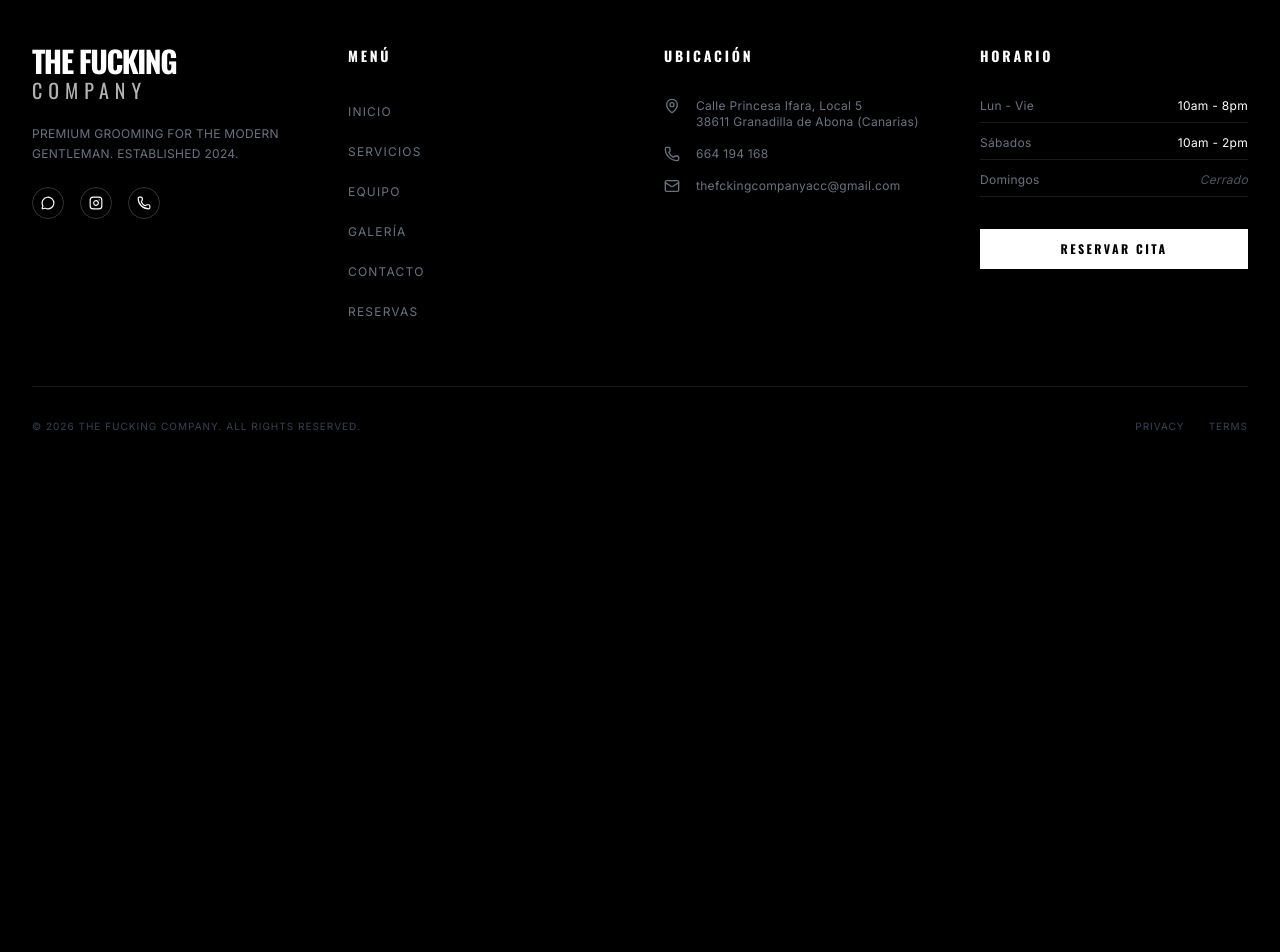
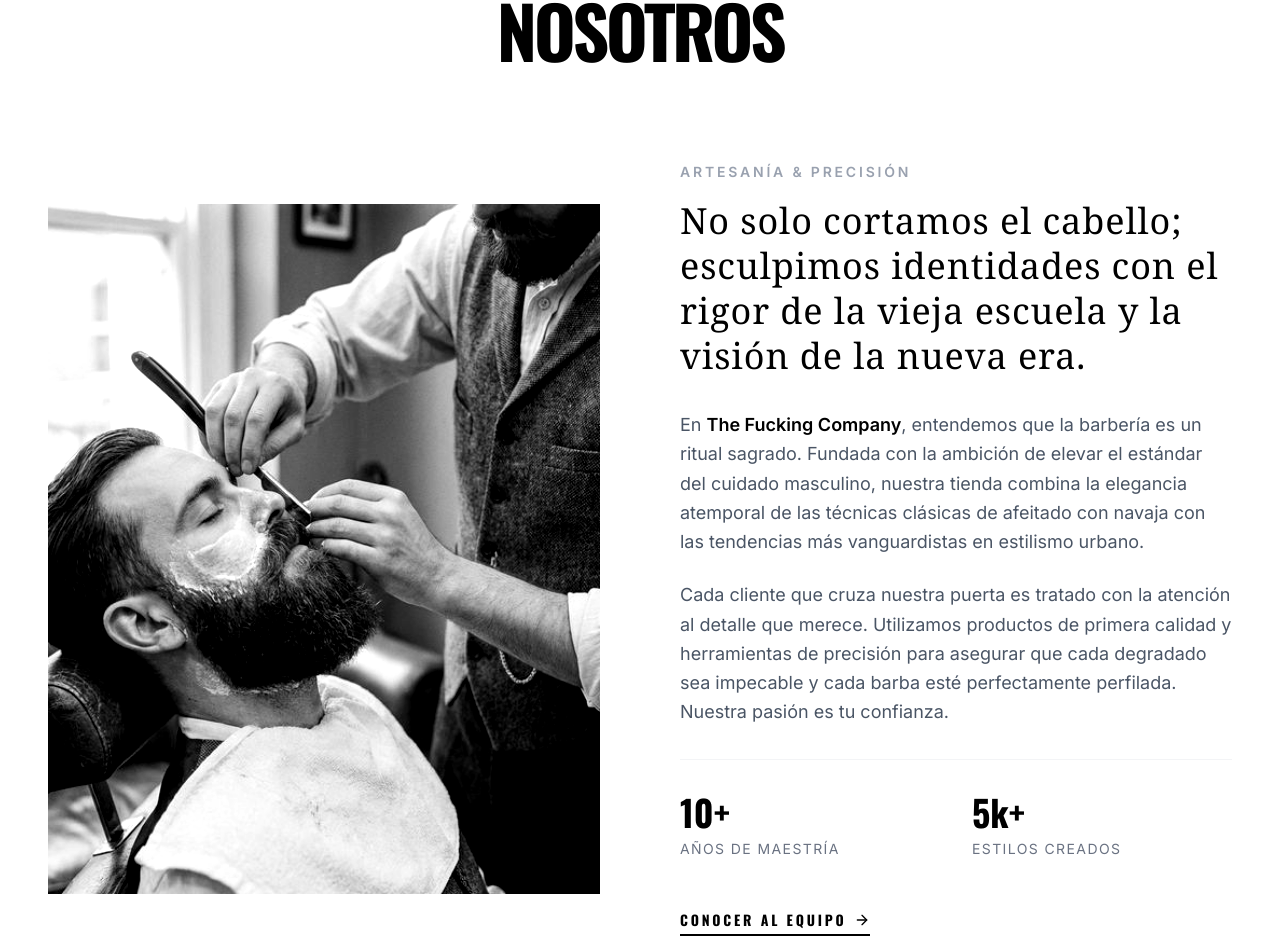
Before and after one commit to thefckingcompany/tfc-web, a React (Vite) app: page /nosotros in a window 1280 px wide. Shown: the part 326-1278 px from the top of the page. Before the commit the page ends 800 px from the top, so only its background shows below. Built offline with nearby package versions, Linux system fonts and the light colour scheme.

Commit message:
Add NOSOTROS section to home page and navigation

```diff
--- a/src/App.tsx
+++ b/src/App.tsx
@@ -2,6 +2,7 @@ import { BrowserRouter as Router, Routes, Route } from 'react-router-dom';
 import { MainLayout } from './components/layout/MainLayout';
 import ScrollToTop from './components/layout/ScrollToTop';
 import Home from './pages/Home';
+import About from './pages/About';
 import Services from './pages/Services';
 import Booking from './pages/Booking';
 import Team from './pages/Team';
@@ -16,6 +17,7 @@ function App() {
       <MainLayout>
         <Routes>
           <Route path="/" element={<Home />} />
+          <Route path="/nosotros" element={<About />} />
           <Route path="/servicios" element={<Services />} />
           <Route path="/reservar" element={<Booking />} />
           <Route path="/equipo" element={<Team />} />
--- /dev/null
+++ b/src/components/home/AboutSection.tsx
@@ -0,0 +1,91 @@
+
+import { ArrowRight } from 'lucide-react';
+import { Link } from 'react-router-dom';
+
+export const AboutSection = () => {
+    return (
+        <section className="py-24 bg-white text-black overflow-hidden">
+            <div className="max-w-7xl mx-auto px-6 sm:px-8 lg:px-12">
+
+                {/* Header Centered for Mobile, maybe Split for Desktop?
+                   The user image shows "NOSOTROS" big at the top, centered or part of the layout.
+                   Actually in the image, "Nuestra Historia" and "NOSOTROS" seem to be a main header
+                   ABOVE the split content. Let's follow that.
+                */}
+                <div className="text-center mb-16 md:mb-24 animate-fade-in-up">
+                    <p className="font-script text-3xl md:text-4xl text-gray-500 mb-2">Nuestra Historia</p>
+                    <h2 className="text-5xl md:text-7xl font-oswald font-bold uppercase tracking-tighter text-black">
+                        NOSOTROS
+                    </h2>
+                </div>
+
+                <div className="grid grid-cols-1 lg:grid-cols-2 gap-12 lg:gap-20 items-center">
+
+                    {/* Image Column */}
+                    <div className="relative group animate-fade-in-left">
+                        <div className="aspect-[4/5] overflow-hidden bg-gray-100">
+                            {/* Placeholder image until generation succeeds */}
+                            <img
+                                src="/about-barber.png"
+                                alt="Barbero trabajando"
+                                className="w-full h-full object-cover grayscale contrast-125 transition-transform duration-700 group-hover:scale-105"
+                            />
+                        </div>
+                        {/* Decorative element possibly? */}
+                    </div>
+
+                    {/* Content Column */}
+                    <div className="animate-fade-in-right space-y-8">
+
+                        <div>
+                            <span className="text-xs md:text-sm font-bold tracking-[0.2em] uppercase text-gray-400 mb-4 block">
+                                Artesanía & Precisión
+                            </span>
+                            <h3 className="text-2xl md:text-4xl font-serif text-black leading-tight">
+                                No solo cortamos el cabello; esculpimos identidades con el rigor de la vieja escuela y la visión de la nueva era.
+                            </h3>
+                        </div>
+
+                        <div className="space-y-6 text-gray-600 font-sans leading-relaxed text-base md:text-lg">
+                            <p>
+                                En <strong className="text-black">The Fucking Company</strong>, entendemos que la barbería es un ritual sagrado.
+                                Fundada con la ambición de elevar el estándar del cuidado masculino, nuestra tienda combina la elegancia
+                                atemporal de las técnicas clásicas de afeitado con navaja con las tendencias más vanguardistas en estilismo urbano.
+                            </p>
+                            <p>
+                                Cada cliente que cruza nuestra puerta es tratado con la atención al detalle que merece.
+                                Utilizamos productos de primera calidad y herramientas de precisión para asegurar que cada degradado
+                                sea impecable y cada barba esté perfectamente perfilada. Nuestra pasión es tu confianza.
+                            </p>
+                        </div>
+
+                        {/* Stats */}
+                        <div className="grid grid-cols-2 gap-8 border-t border-gray-100 pt-8 mt-8">
+                            <div>
+                                <span className="block text-3xl md:text-4xl font-oswald font-bold text-black mb-1">10+</span>
+                                <span className="text-xs md:text-sm uppercase tracking-widest text-gray-500">Años de Maestría</span>
+                            </div>
+                            <div>
+                                <span className="block text-3xl md:text-4xl font-oswald font-bold text-black mb-1">5k+</span>
+                                <span className="text-xs md:text-sm uppercase tracking-widest text-gray-500">Estilos Creados</span>
+                            </div>
+                        </div>
+
+                        {/* CTA Button */}
+                        <div className="pt-4">
+                            <Link
+                                to="/equipo"
+                                className="inline-flex items-center gap-2 text-black font-oswald font-bold text-sm uppercase tracking-[0.2em] border-b-2 border-black pb-1 hover:text-gray-600 hover:border-gray-600 transition-colors"
+                            >
+                                Conocer al Equipo
+                                <ArrowRight size={16} />
+                            </Link>
+                        </div>
+
+                    </div>
+
+                </div>
+            </div>
+        </section>
+    );
+};
--- a/src/components/layout/Navbar.tsx
+++ b/src/components/layout/Navbar.tsx
@@ -5,6 +5,7 @@ import { Menu, X, Instagram, MessageCircle, Phone } from 'lucide-react';
 
 const navLinks = [
     { name: 'INICIO', path: '/' },
+    { name: 'NOSOTROS', path: '/nosotros' },
     { name: 'SERVICIOS', path: '/servicios' },
     { name: 'EQUIPO', path: '/equipo' },
     { name: 'GALERÍA', path: '/galeria' },
--- /dev/null
+++ b/src/pages/About.tsx
@@ -0,0 +1,12 @@
+import { AboutSection } from '../components/home/AboutSection';
+
+const About = () => {
+    return (
+        <div className="pt-20 animate-fade-in">
+            {/* Added pt-20 to account for fixed header if any, or just spacing */}
+            <AboutSection />
+        </div>
+    );
+};
+
+export default About;
--- a/src/pages/Home.tsx
+++ b/src/pages/Home.tsx
@@ -3,6 +3,7 @@ import { Hero } from '../components/home/Hero';
 import { ServicesTeaser } from '../components/home/ServicesTeaser';
 import { TeamTeaser } from '../components/home/TeamTeaser';
 import { LocationTeaser } from '../components/home/LocationTeaser';
+import { AboutSection } from '../components/home/AboutSection';
 
 const Home = () => {
     return (
@@ -11,6 +12,7 @@ const Home = () => {
             <ServicesTeaser />
             <TeamTeaser />
             <LocationTeaser />
+            <AboutSection />
         </div>
     );
 };
```
Also changed, not shown: public/about-barber.png (added).
